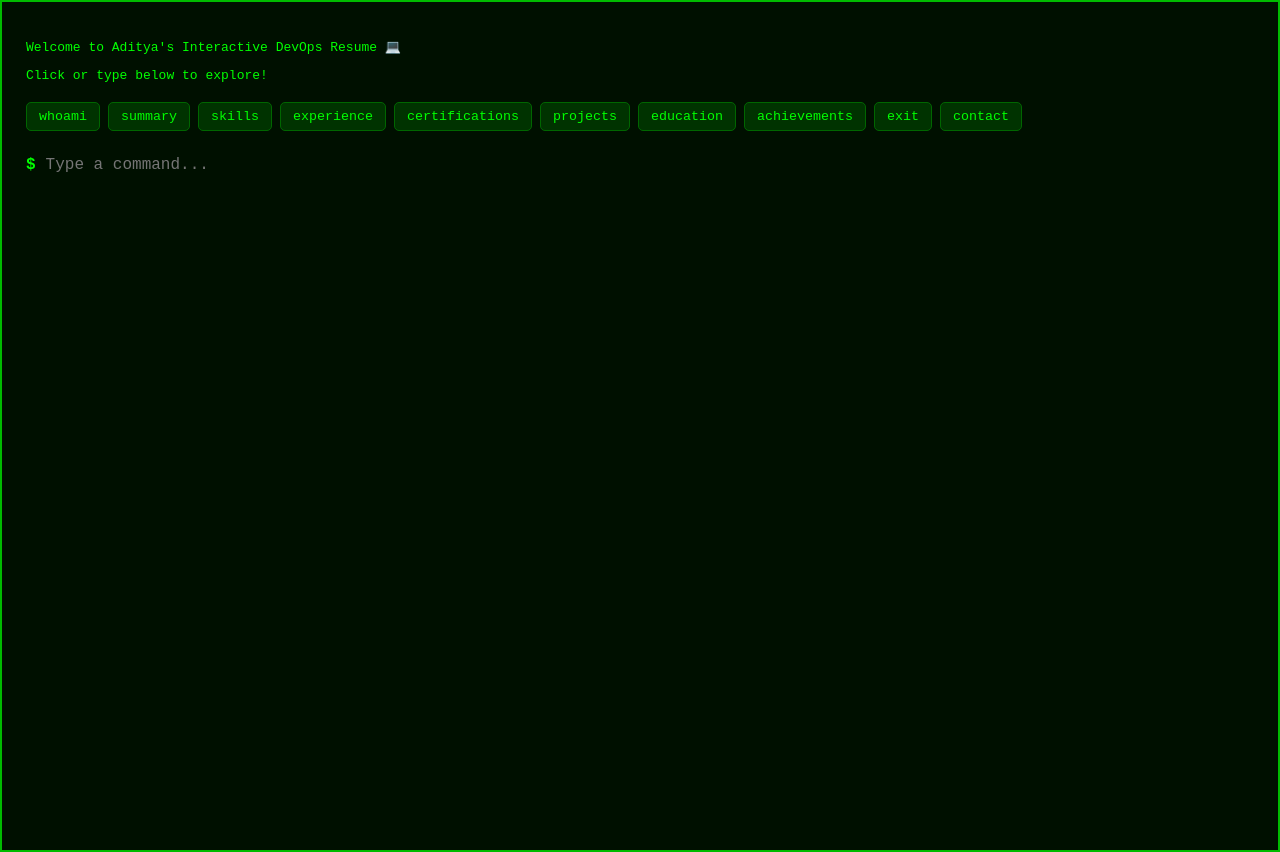
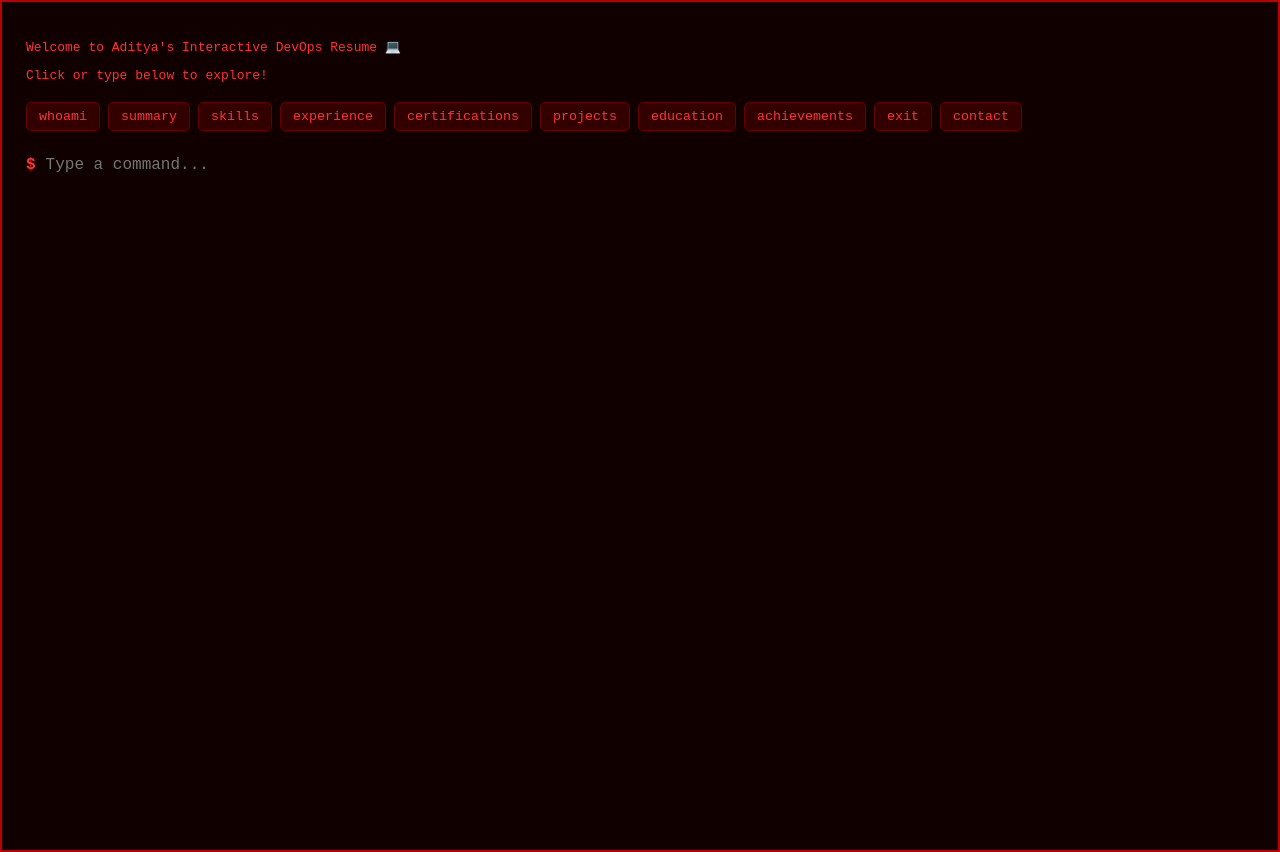
Before and after one commit to stalord63/Interactive-resume, a React (Create React App) app: page / in a window 1280 px wide. Built offline with nearby package versions, Linux system fonts and the light colour scheme.

Commit message:
Update App.css-color

```diff
--- a/src/App.css
+++ b/src/App.css
@@ -1,6 +1,6 @@
 body {
-  background-color: #001000; /* Very dark green-black terminal background */
-  color: #00ff00; /* Classic green terminal text */
+  background-color: #100000; /* Very dark red-black terminal background */
+  color: #ff3333; /* Classic red terminal text */
   font-family: "Source Code Pro", monospace, "Courier New", Courier, monospace;
   margin: 0;
 }
@@ -9,13 +9,13 @@
   padding: 1.5rem;
   overflow-y: auto;
   height: 100vh;
-  background-color: #001000; /* Match body background */
-  border: 2px solid #00bb00; /* subtle green border */
-  box-shadow: 0 0 20px #00ff00b0;
+  background-color: #100000; /* Match body background */
+  border: 2px solid #bb0000; /* subtle red border */
+  box-shadow: 0 0 20px #ff4444b0;
 }
 
 .prompt {
-  color: #00ff00;
+  color: #ff3333;
   font-weight: bold;
   user-select: none;
 }
@@ -23,19 +23,19 @@
 input {
   background: transparent;
   border: none;
-  color: #00ff00;
+  color: #ff3333;
   font-size: 1rem;
   width: 60%;
   outline: none;
   margin-left: 8px;
   font-family: "Source Code Pro", monospace, "Courier New", Courier, monospace;
-  caret-color: #00ff00;
+  caret-color: #ff3333;
 }
 
 pre {
   white-space: pre-wrap;
   margin: 0.5rem 0 1rem 1.5rem;
-  color: #00ff00d0; /* slightly lighter green for output text */
+  color: #ff6666d0; /* slightly lighter red for output text */
 }
 
 .button-bar {
@@ -47,9 +47,9 @@
 }
 
 button {
-  background-color: #003300;
-  color: #00ff00;
-  border: 1px solid #006600;
+  background-color: #330000;
+  color: #ff3333;
+  border: 1px solid #660000;
   border-radius: 5px;
   padding: 6px 12px;
   cursor: pointer;
@@ -58,8 +58,8 @@
 }
 
 button:hover {
-  background-color: #00bb00;
-  color: #001000;
-  border-color: #00ff00;
-  box-shadow: 0 0 12px #00ff00;
+  background-color: #bb0000;
+  color: #100000;
+  border-color: #ff3333;
+  box-shadow: 0 0 12px #ff4444;
 }
```
